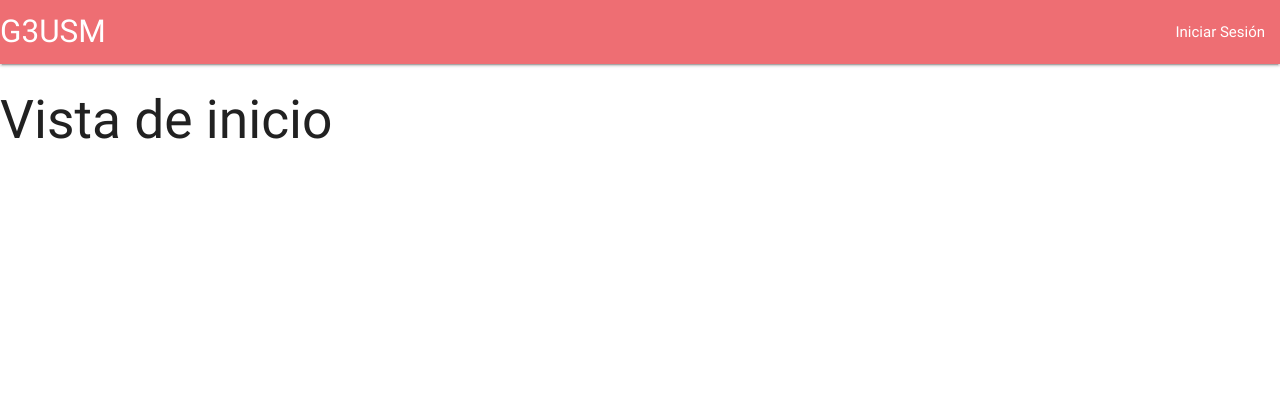
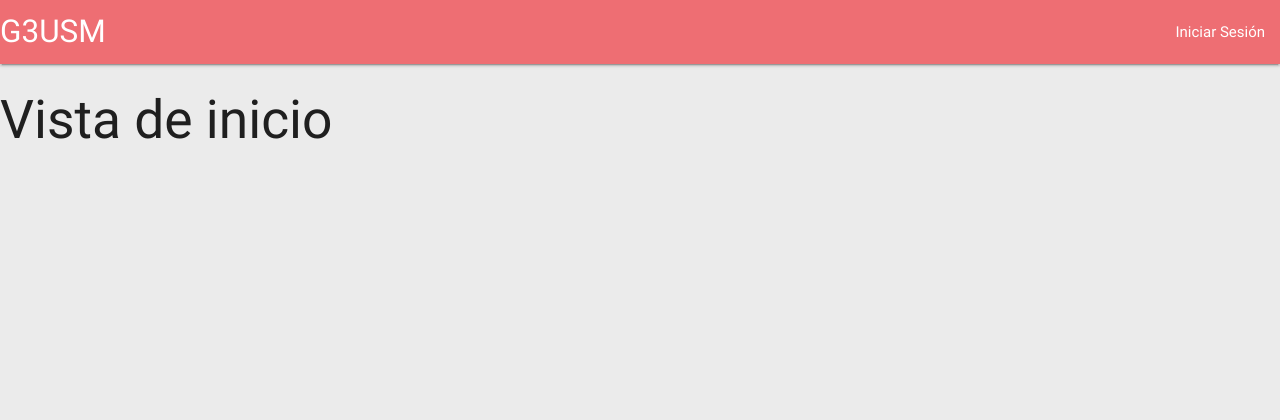
Before and after one commit to avberrio/UX_Project, a Django app: page / in a window 1280 px wide. Shown: the top 420 px of the page. Run offline with Django 3.2, Linux system fonts and the light colour scheme; some libraries are stand-ins or nearby versions.

Commit message:
Body background color

```diff
--- /dev/null
+++ b/gym_app/static/custom.css
@@ -0,0 +1,3 @@
+body{
+    background-color: #ebebeb;
+}
--- a/gym_app/templates/base.html
+++ b/gym_app/templates/base.html
@@ -9,6 +9,7 @@
         <link href="https://fonts.googleapis.com/icon?family=Material+Icons" rel="stylesheet">
         <!--Import materialize.css-->
         <link type="text/css" rel="stylesheet" href="{% static 'materialize/css/materialize.min.css' %}" media="screen,projection"/>
+        <link type="text/css" rel="stylesheet" href="{% static 'custom.css' %}"/>
 
 
         <!--Let browser know website is optimized for mobile-->
```
